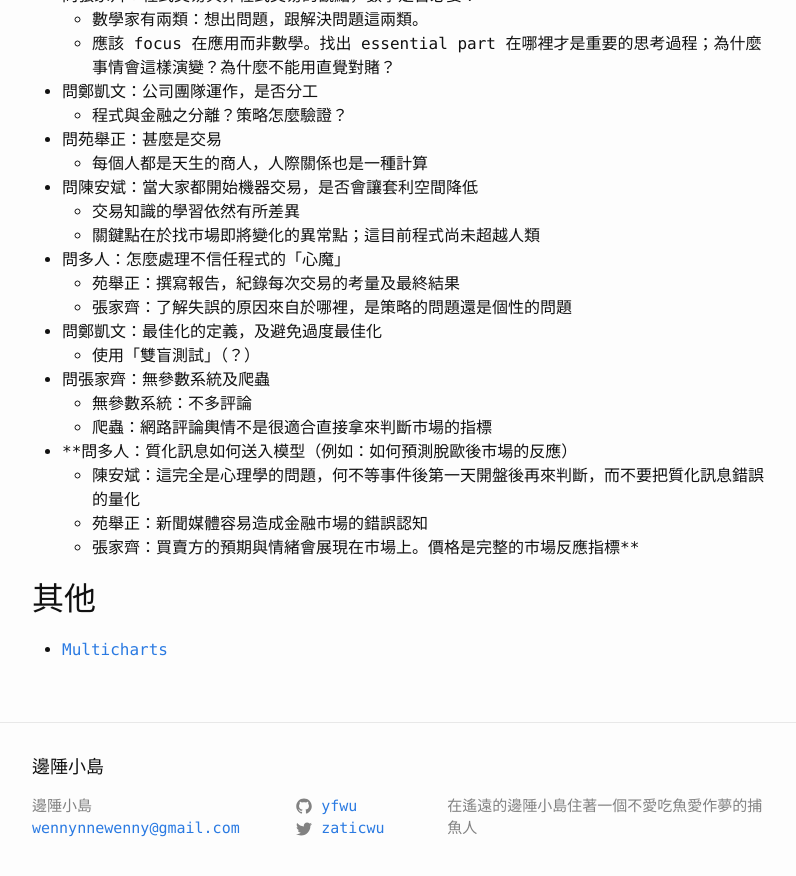
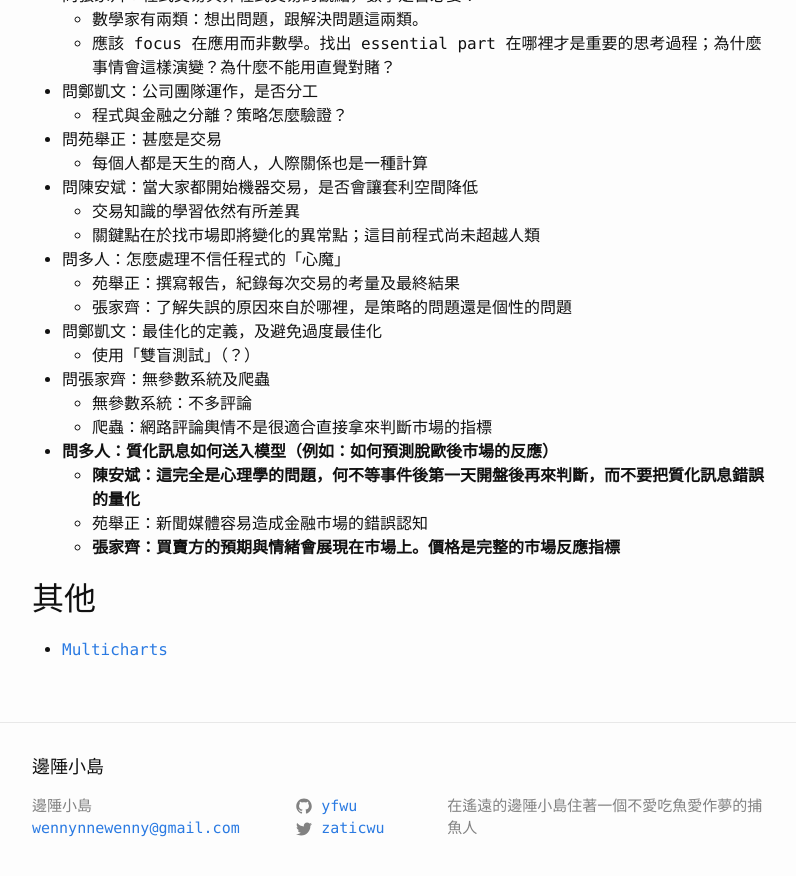
Before and after one commit to algaebrown/yfwu.github.io, a Jekyll site: the page built from _posts/datascience/2016-06-26-quant-speech.md, in a window 1280 px wide and 900 px high, scrolled down 2297 px. Shown: the top 876 px of the window, without its empty margins (238-1034 px from the left). Built offline with Jekyll 4.4.1, drawn with Linux system fonts in a browser that asks for light colours; comment, search, counter and statistics services are not loaded.

```diff
--- a/_posts/datascience/2016-06-26-quant-speech.md
+++ b/_posts/datascience/2016-06-26-quant-speech.md
@@ -104,10 +104,10 @@ tags: [quant]
 - 問張家齊：無參數系統及爬蟲
     - 無參數系統：不多評論
     - 爬蟲：網路評論輿情不是很適合直接拿來判斷市場的指標
-- **問多人：質化訊息如何送入模型（例如：如何預測脫歐後市場的反應）
-    - 陳安斌：這完全是心理學的問題，何不等事件後第一天開盤後再來判斷，而不要把質化訊息錯誤的量化
+- **問多人：質化訊息如何送入模型（例如：如何預測脫歐後市場的反應）**
+    - **陳安斌：這完全是心理學的問題，何不等事件後第一天開盤後再來判斷，而不要把質化訊息錯誤的量化**
     - 苑舉正：新聞媒體容易造成金融市場的錯誤認知
-    - 張家齊：買賣方的預期與情緒會展現在市場上。價格是完整的市場反應指標**
+    - **張家齊：買賣方的預期與情緒會展現在市場上。價格是完整的市場反應指標**
 
 ## 其他
 - [Multicharts](http://www.multicharts.com.tw/)
```
